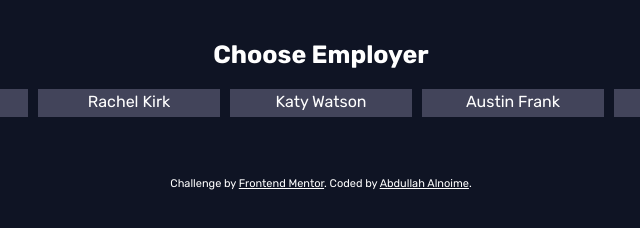
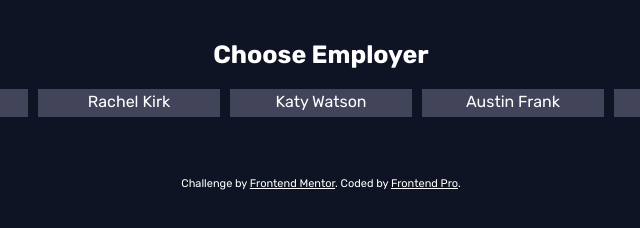
Before and after one commit to abdullahAlnoime/time-tracking-dashboard-main, a plain HTML site: page index.html in a window 1280 px wide. Shown: the full height of the page, 319-959 px from the left. Drawn offline with Linux system fonts and the light colour scheme.

Commit message:
Update index.html
Commit

```diff
--- a/index.html
+++ b/index.html
@@ -34,7 +34,7 @@
   </div>
   <div class="attribution">
     Challenge by <a href="https://www.frontendmentor.io?ref=challenge" target="_blank">Frontend Mentor</a>.
-    Coded by <a href="#">Abdullah Alnoime</a>.
+    Coded by <a href="#">Frontend Pro</a>.
   </div>
   <script src="./script/main.js"></script>
 </body>
```
